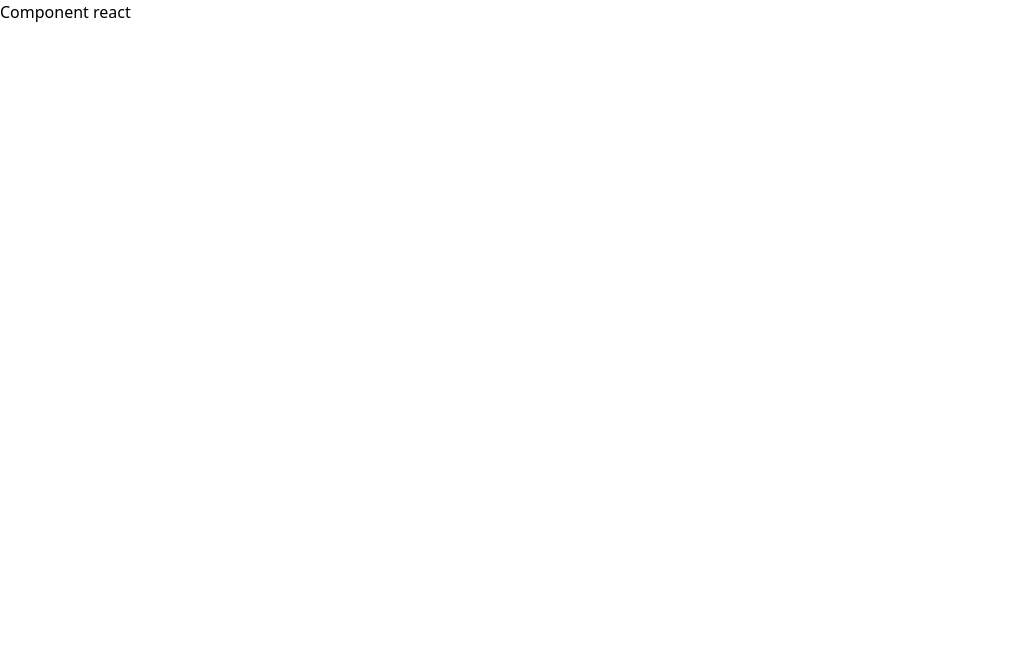
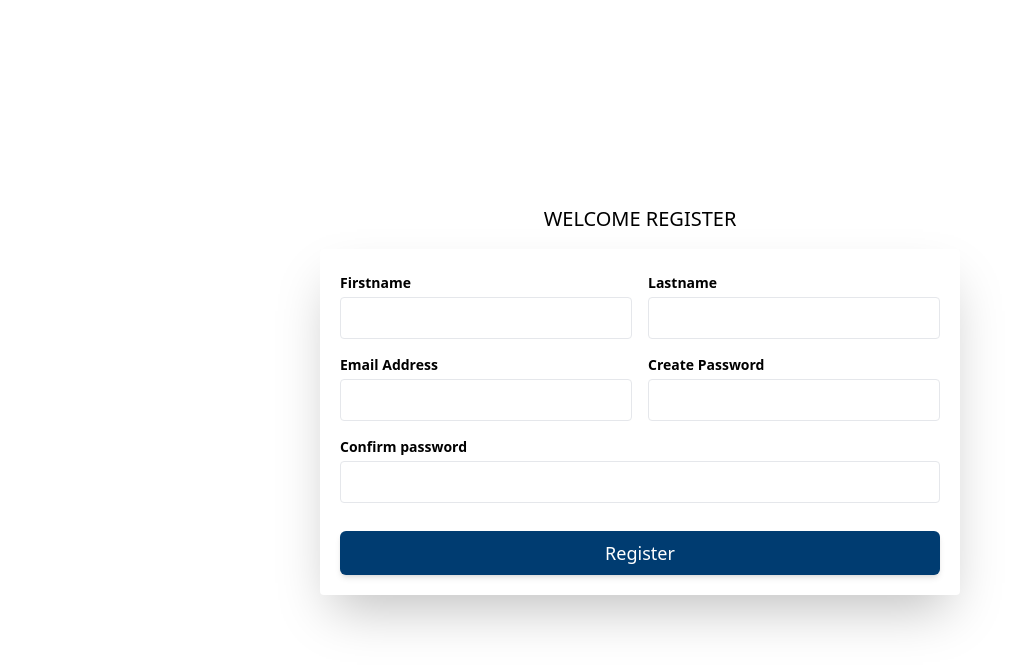
Before and after one commit to ishimweBonheur/blogs-frontend, a React (Create React App) app: page /register in a window 1280 px wide. Shown: the top 668 px of the page, without its empty margins (0-1032 px from the left). Built offline with nearby package versions, Linux system fonts and the light colour scheme.

Commit message:
don well

```diff
--- a/src/components/login&signup/SignupForm.tsx
+++ b/src/components/login&signup/SignupForm.tsx
@@ -1,9 +1,72 @@
-import React from 'react'
+import { useState } from "react";
+import React from 'react';
+import { useForm } from "react-hook-form";
+interface FormData {
+  Firstname: string;
+  Lastname: string;
+  Email: string;
+  Password: string;
+  Confirmpassword: string;
 
-const SignupForm = () => {
+}
+
+
+function SignupForm() {
+  const [Name, setName] = useState('form');
+  const { register, handleSubmit,formState:{errors} } = useForm<FormData>();
+  console.log(errors);
+  const onSubmit = handleSubmit(({Firstname,Lastname,Email,Password,Confirmpassword}) =>
+    console.log(Firstname,Lastname,Email,Password,Confirmpassword));
   return (
-    <div>
-      Component react
+
+    <div className=' min-h-screen bg-secondary flex flex-col justify-center'>
+      <div className="mx-w-md w-full mx-auto">
+        <div className="text-xl text-center font-medium text-primary"> WELCOME REGISTER
+        </div>
+        <div className=" w-1/2 mx-auto mt-4 bg-white shadow-2xl  p-5  rounded ">
+          <form action="" name="form" className="grid grid-cols-1 sm:grid-cols-2 gap-4" onSubmit={onSubmit}>
+            <div>
+              <label htmlFor="" className="text-sm font-bold text-secondary block mt-1"> Firstname</label>
+              <input type="text" {...register("Firstname", {
+                required: "Firstname is required",
+              })} className="w-full p-2 border border-primary rounded mt-1" />
+             <p className="text-red-500 text-sm">{errors.Firstname?.message}</p>
+            </div>
+            <div>
+              <label htmlFor="" className="text-sm font-bold text-secondary block mt-1"> Lastname</label>
+              <input type="text" {...register("Lastname", {
+                required: "Lastname is required"
+              })} className="w-full p-2 border border-primary rounded mt-1" />
+              <p className="text-red-500 text-sm">{errors.Lastname?.message}</p>
+            </div>
+            <div>
+              <label htmlFor="" className="text-sm font-bold text-secondary block"> Email Address</label>
+              <input type="text" {...register("Email", {
+                required: "email is required"
+              })} className="w-full p-2 border border-primary rounded mt-1" />
+              <p className="text-red-500 text-sm">{errors.Email?.message}</p>
+            </div>
+            <div>
+              <label htmlFor="" className="text-sm font-bold text-secondary block"> Create Password</label>
+              <input type="password"  {...register("Password", {
+                required: "Password is required",
+                minLength: { value: 8, message: "Password must be at least 8 characters" },
+              })} className="w-full p-2 border border-primary rounded mt-1" />
+              <p className="text-red-500 text-sm">{errors.Password?.message}</p>
+            </div>
+            <div className="sm:col-span-2">
+              <label htmlFor="" className="text-sm font-bold text-secondary block"> Confirm password</label>
+              <input type="password"   {...register("Confirmpassword", {
+                required: "Please confirm your password",
+              })} className="w-full p-2 border border-primary rounded mt-1" />
+              {errors.Confirmpassword&&<p className="text-red-500 text-sm">{errors.Confirmpassword.message}</p>}
+            </div>
+
+          </form>
+            <button type='submit' className="w-full py-2 px-4 bg-primary shadow-md  hover:bg-hover hover:shadow-lg rounded-md text-white text-lg text-center mt-7"> Register</button>
+
+        </div>
+      </div>
     </div>
   )
 }
--- a/src/components/login&signup/index.tsx
+++ b/src/components/login&signup/index.tsx
@@ -8,7 +8,7 @@ interface FormData {
 
 }
 
-const Login=()=>  {
+const Login = () => {
 
   const [name, setName] = useState('form');
 
@@ -25,14 +25,14 @@ const Login=()=>  {
       <div className=" w-1/3 mx-auto mt-4 bg-white shadow-2xl  p-5  rounded shadow- ">
         <form action="" className="space-y-6" onSubmit={onSubmit}>
           <div>
-            <label htmlFor="" className="text-sm font-bold text-secondary block"> email</label>
+            <label htmlFor="" className="text-sm font-bold text-secondary block"> Email</label>
             <input {...register("email", { required: "email is required" })} type="text" className="w-full p-2 border border-primary rounded mt-1 " />
             {errors.email && (
               <p className="text-red-500 text-sm">{errors.email.message}</p>
             )}
           </div>
           <div>
-            <label htmlFor="" className="text-sm font-bold text-secondary block"> password</label>
+            <label htmlFor="" className="text-sm font-bold text-secondary block"> Password</label>
             <input {...register("password", { required: "Password is required", minLength: { value: 8, message: "Password must be at least 8 characters" } })} type="password" className="w-full p-2 border border-primary rounded mt-1" />
             {errors.password && <p className="text-red-500 text-sm">{errors.password.message}</p>}
 
@@ -40,13 +40,13 @@ const Login=()=>  {
           <div className="flex items-center justify-between">
             <div className="flex items-center">
               <input {...register("remember")} type="checkbox" className="h-4 w-4 text-blue-300 rounded" />
-              <label htmlFor="" className="ml-2 text-sm text-primary"> remember me</label>
+              <label htmlFor="" className="ml-2 text-sm text-primary"> Remember me</label>
             </div>
             <div>
-              <a href="" className="font-medium text-sm text-primary">forgot password?</a>
+              <a href="" className="font-medium text-sm text-primary">Forgot password?</a>
             </div>
           </div>
-          <button type='submit' className="w-full py-2 px-4 bg-primary shadow-md  hover:bg-hover hover:shadow-lg rounded-md text-white text-sm text-center"> login</button>
+          <button type='submit' className="w-full py-2 px-4 bg-primary shadow-md  hover:bg-hover hover:shadow-lg rounded-md text-white text-sm text-center"> Login</button>
         </form>
 
       </div>
```
